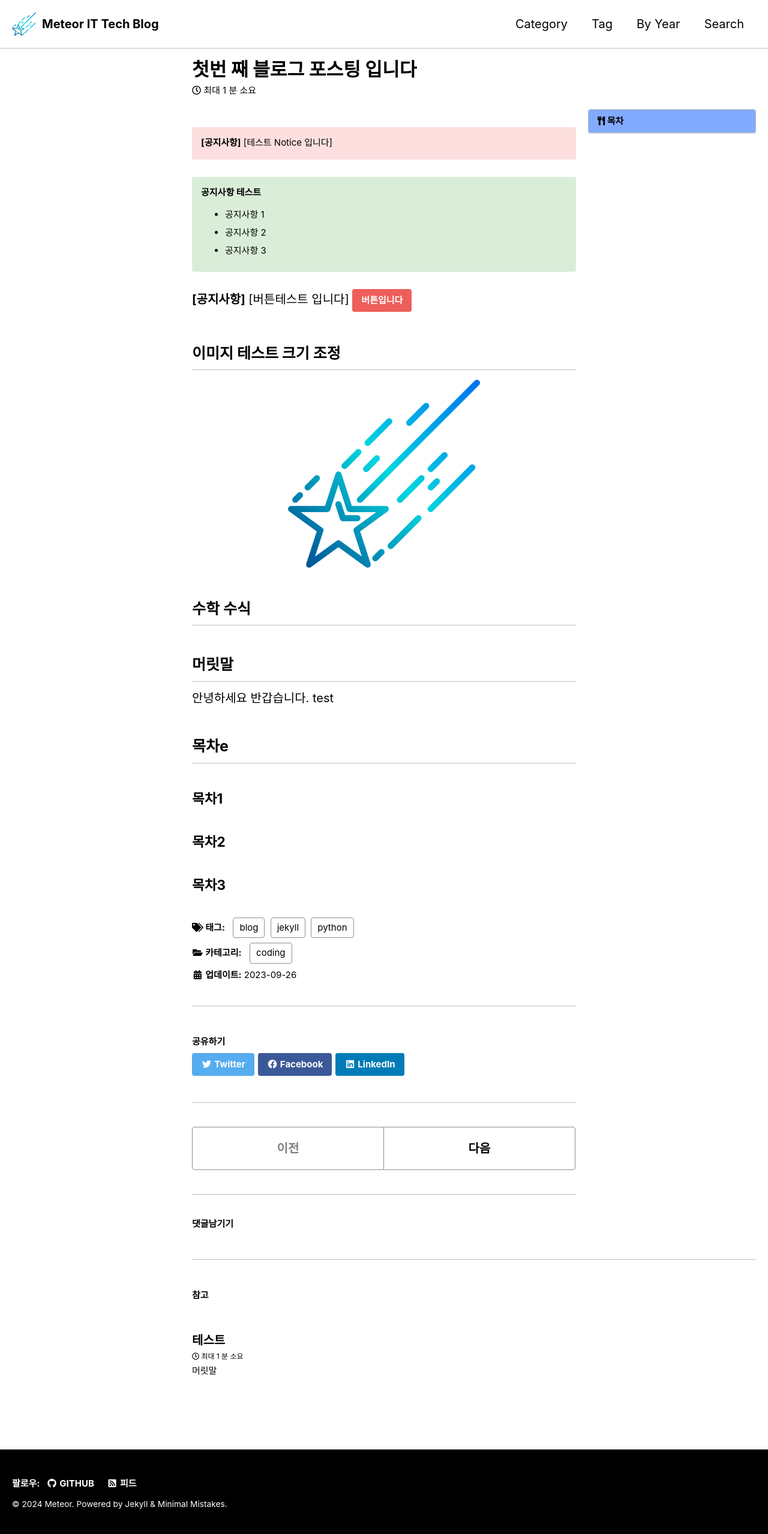
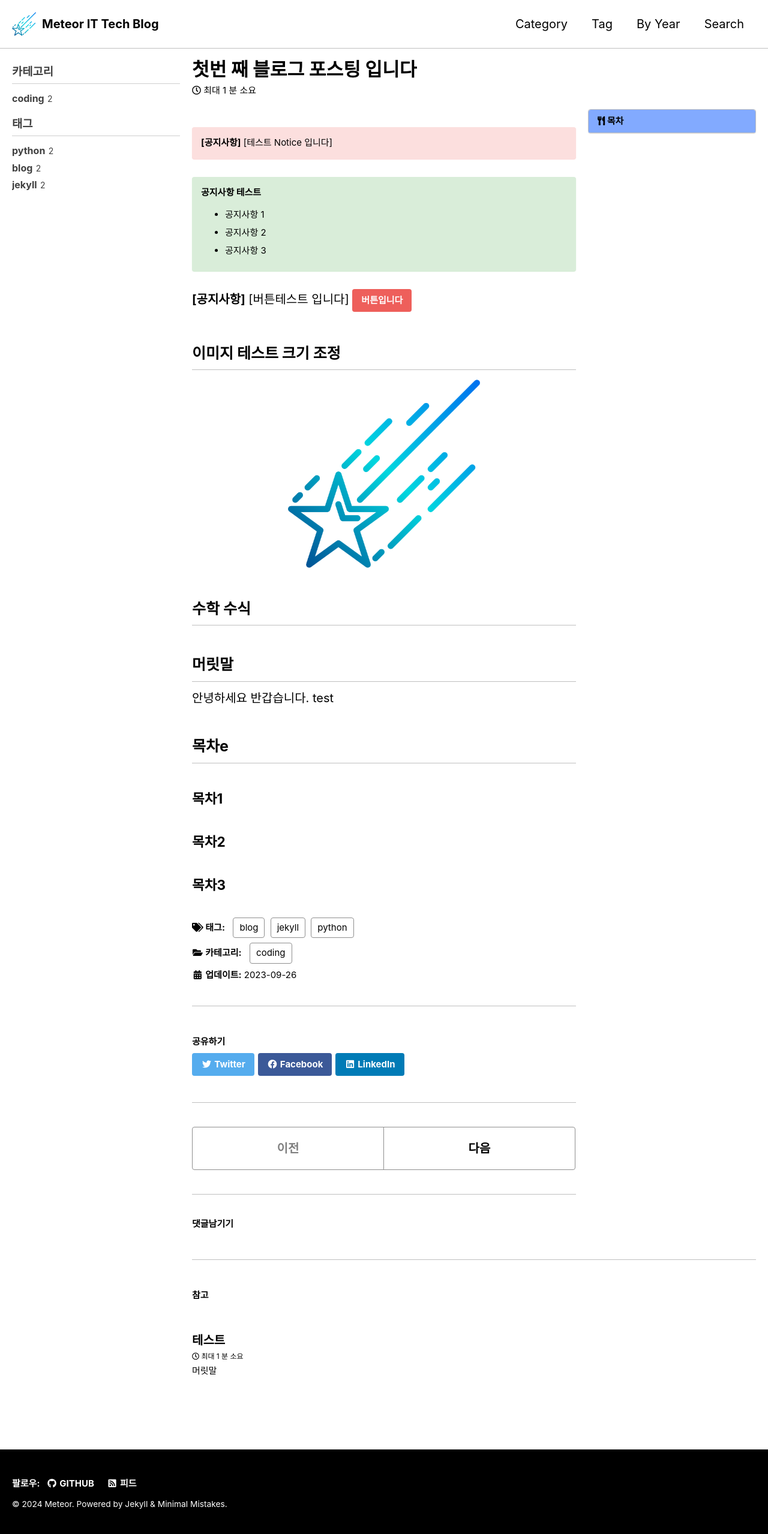
Before and after one commit to MeteorNote/MeteorNote.github.io, a Jekyll site: the page built from _posts/2023-09-26-first.md, in a window 1280 px wide. Shown: the whole page at 60% size. Built offline with Jekyll 4.4.1, drawn with Linux system fonts in a browser that asks for light colours; cached includes are drawn as plain includes; comment, search, counter and statistics services are not loaded; part of the change alters nothing that is shown.

```diff
--- a/_posts/2023-09-26-first.md
+++ b/_posts/2023-09-26-first.md
@@ -8,7 +8,7 @@ toc_sticky: true
 toc_label: 목차
 author_profile: false # 프로필 안보이게 하기
 sidebar:
-    nav: "docs"
+    nav: "counts" # 왼쪽 사이드 바
 search: false # 검색 차단
 use_math: true # 수학 수식
 
```
